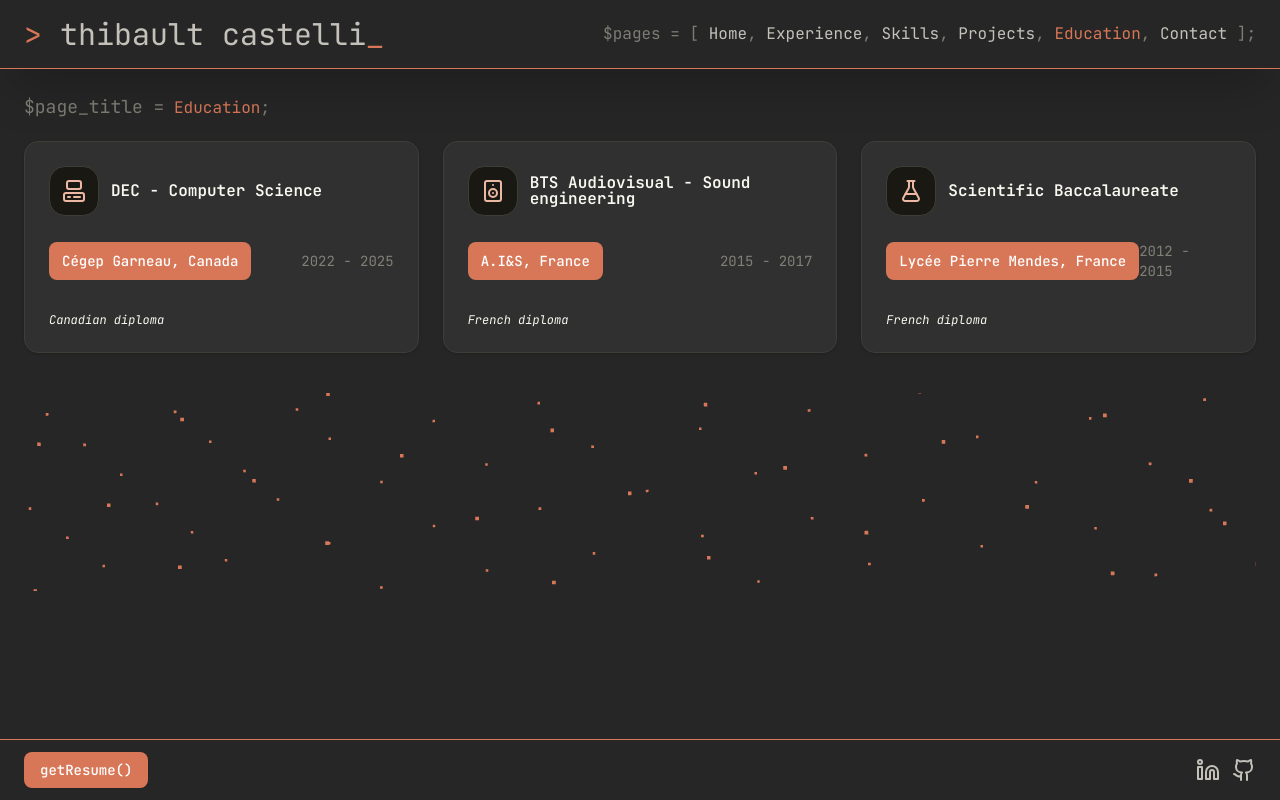
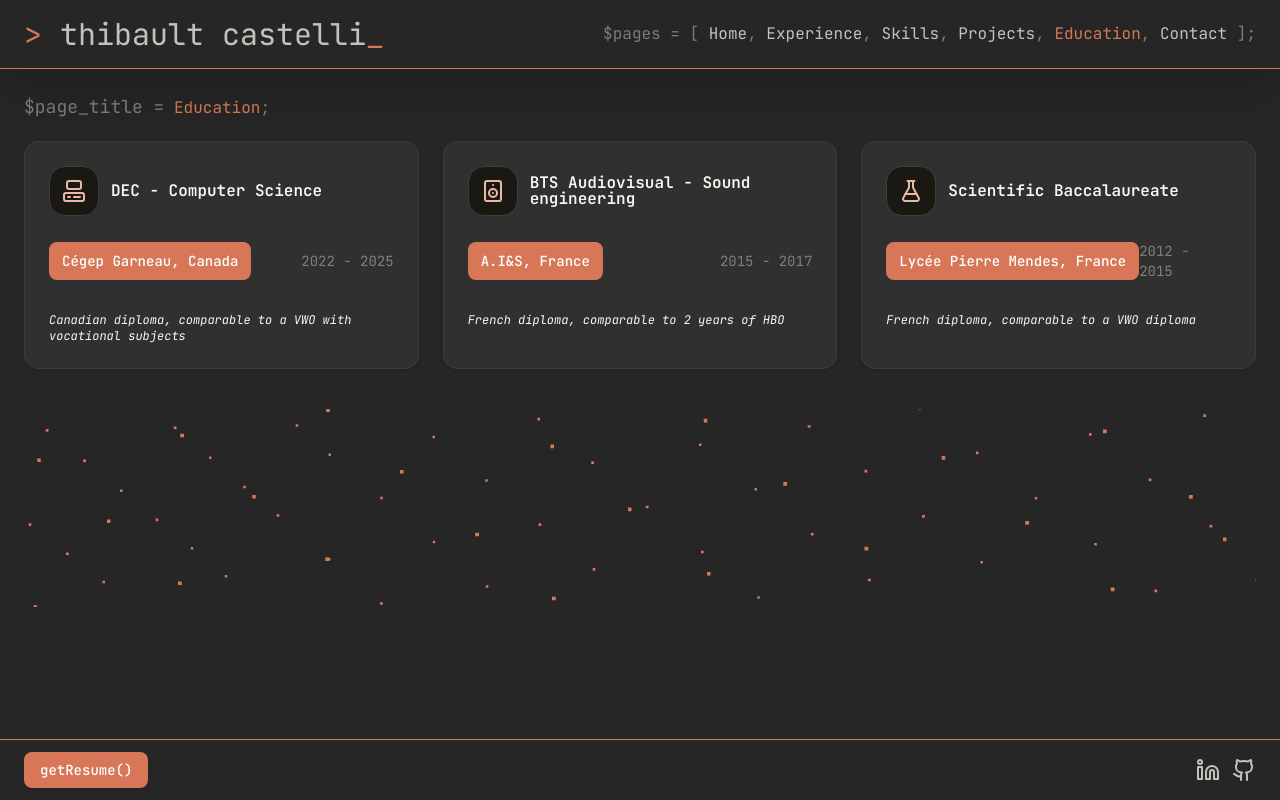
Before and after one commit to thibault-castelli/portfolio, a SvelteKit app: page /education in a window 1280 px wide. Built offline with nearby package versions, Linux system fonts and the light colour scheme.

Commit message:
Add diploma comparison

```diff
--- a/src/routes/education/+page.svelte
+++ b/src/routes/education/+page.svelte
@@ -20,7 +20,7 @@
 			link: 'https://www.cegepgarneau.ca/programmes/tous-les-programmes/informatique/'
 		}}
 		dates="2022 - 2025"
-		description="Canadian diploma"
+		description="Canadian diploma, comparable to a VWO with vocational subjects"
 	>
 		<Computer class="fade-to-orange" />
 	</EducationCard>
@@ -32,7 +32,7 @@
 			link: 'https://www.ais-formation.com/formations/bts-metiers-du-son'
 		}}
 		dates="2015 - 2017"
-		description="French diploma"
+		description="French diploma, comparable to 2 years of HBO"
 	>
 		<Speaker class="fade-to-orange" />
 	</EducationCard>
@@ -44,7 +44,7 @@
 			link: 'https://www.site.ac-aix-marseille.fr/lyc-mendesfrance-vitrolles/spip/'
 		}}
 		dates="2012 - 2015"
-		description="French diploma"
+		description="French diploma, comparable to a VWO diploma"
 	>
 		<FlaskConical class="fade-to-orange" />
 	</EducationCard>
```
